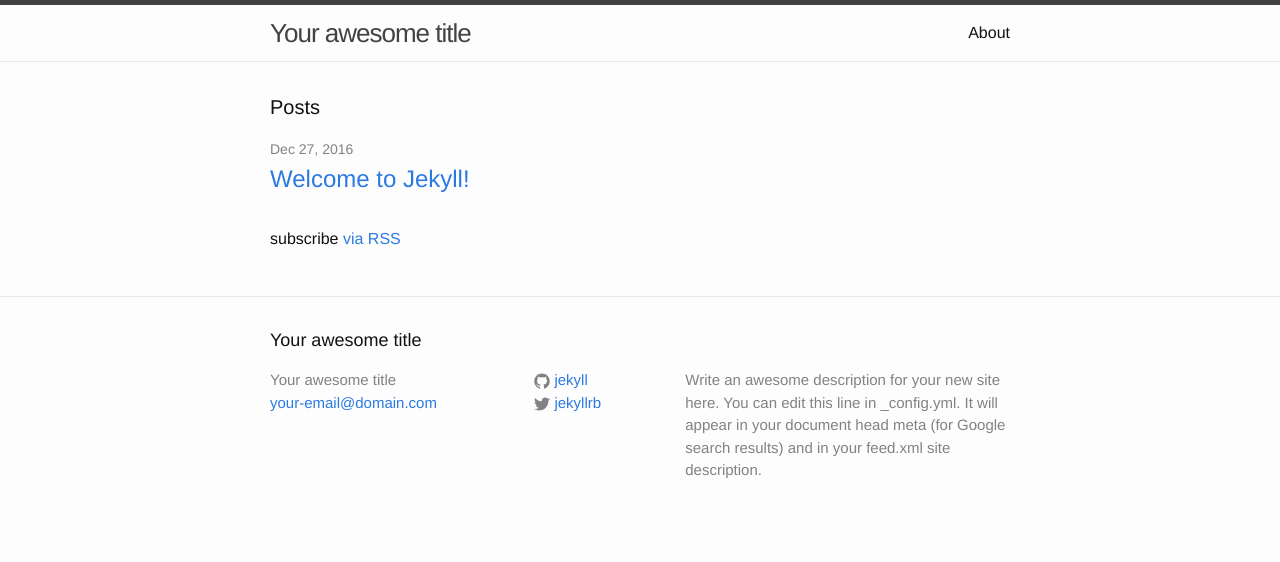
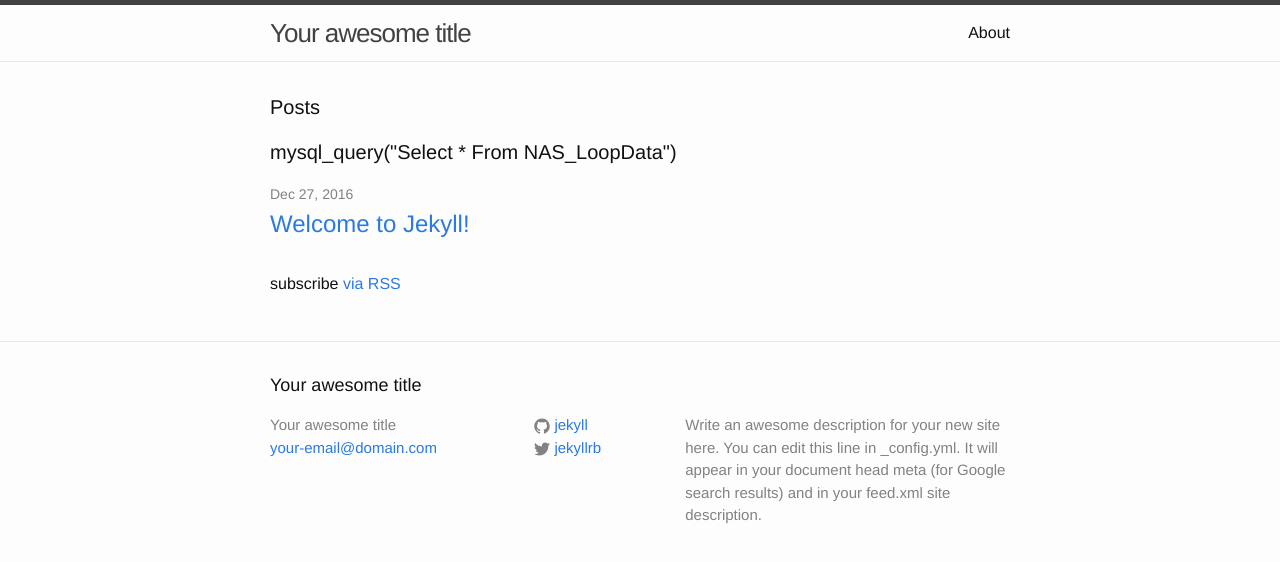
Before and after one commit to JoeSchroeder/JoeSchroeder.github.io, a Jekyll site: the page built from index.html, in a window 1280 px wide. Shown: the top 562 px of the page. Built offline with Jekyll 4.4.1, drawn with Linux system fonts in a browser that asks for light colours.

Commit message:
Update index.html

```diff
--- a/index.html
+++ b/index.html
@@ -15,6 +15,7 @@ $dbh = new PDO($dsn, $username, $password);
 <div class="home">
 
   <h1 class="page-heading">Posts</h1>
+  <h1 class="page-heading">mysql_query("Select * From NAS_LoopData")</h1>
 
   <ul class="post-list">
     {% for post in site.posts %}
```
